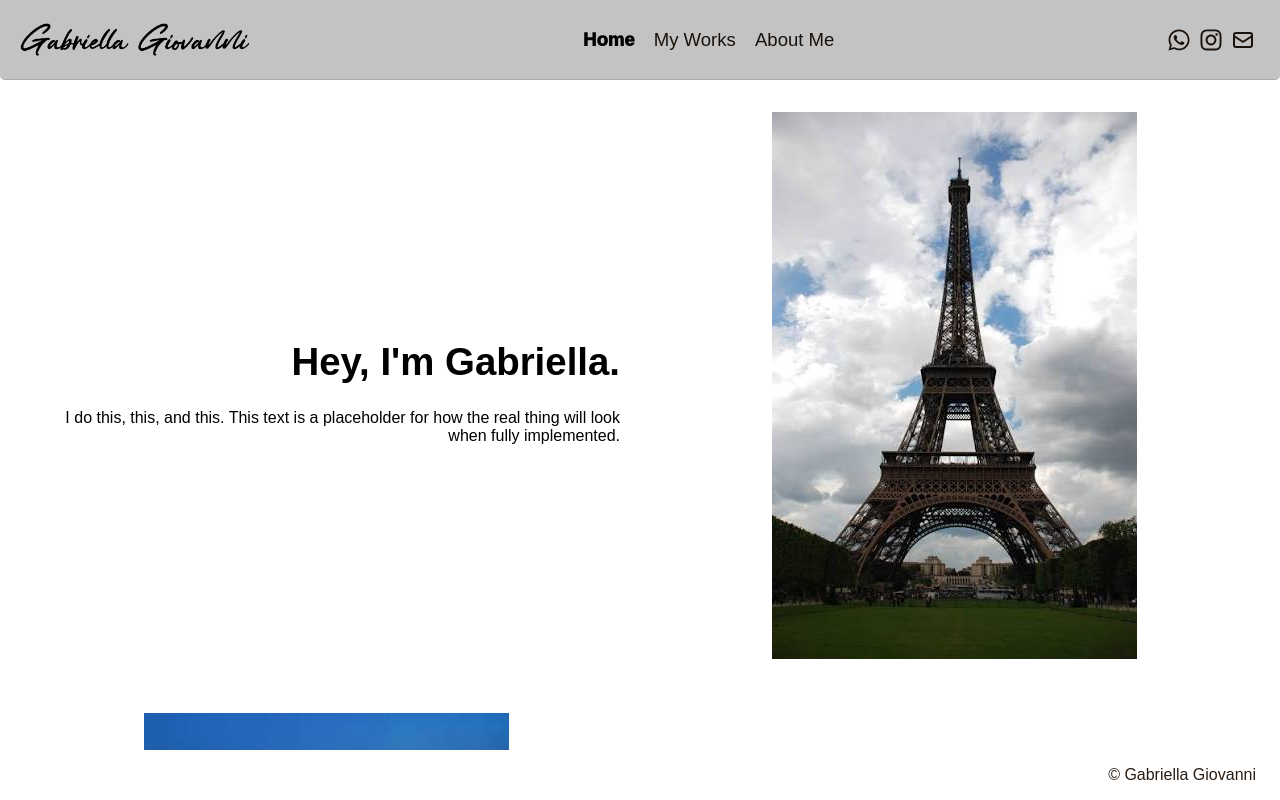
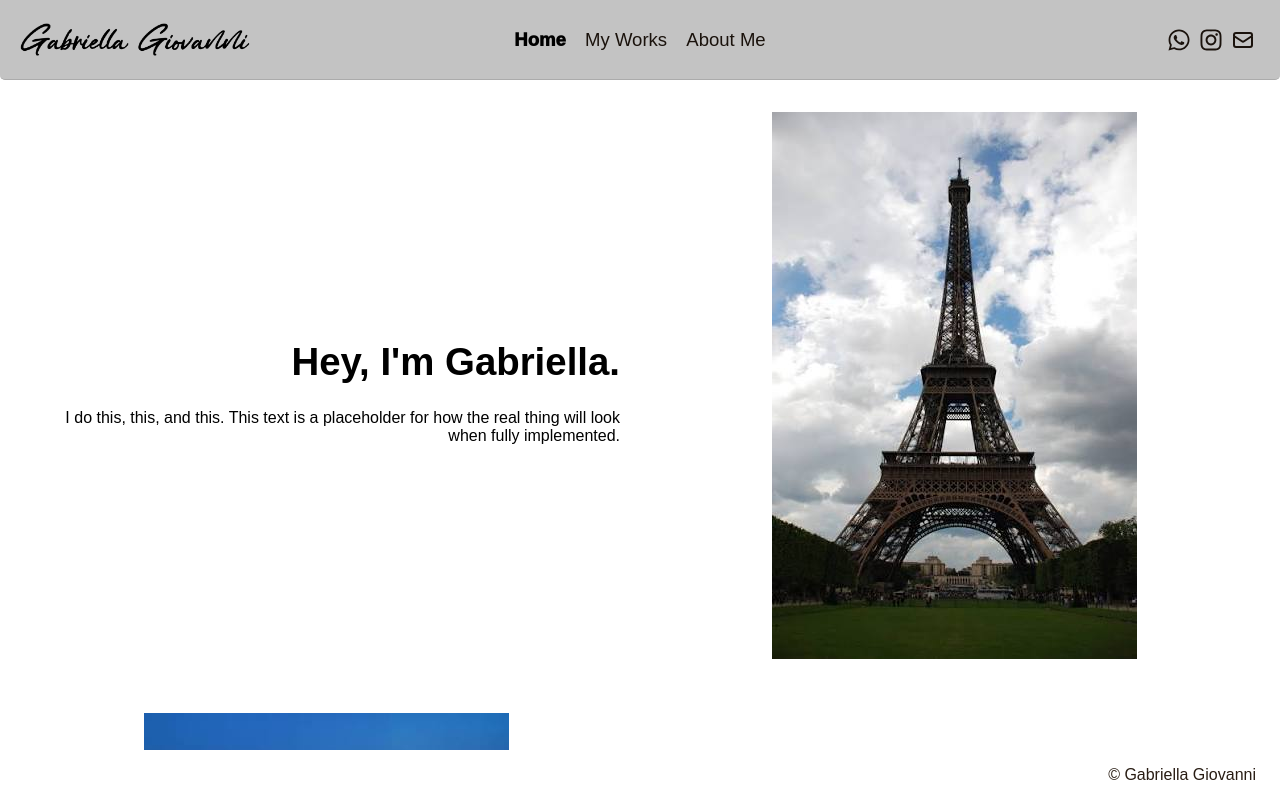
Before and after one commit to joshua-arnett/Client-Portfolio-Website, a React (Vite) app in the folder React App/: page /home in a window 1280 px wide. Built offline with nearby package versions, Linux system fonts and the light colour scheme.

Commit message:
Neatened topbar visual layout.

```diff
--- a/React App/src/components/TopBar.jsx
+++ b/React App/src/components/TopBar.jsx
@@ -26,7 +26,7 @@
   return (
     <>
       <div className="topbar">
-        <div className="logo">
+        <div className="logo-wrapper">
           <img src={logo} alt="Site logo" />
         </div>
 
--- a/React App/src/styles.css
+++ b/React App/src/styles.css
@@ -19,9 +19,8 @@
 */
 
 .topbar {
-  display: flex;
-  flex: none;
-  justify-content: space-between;
+  display: grid;
+  grid-template-columns: 1fr auto 1fr;
   align-items: center;
   width: 100%;
   height: 10vh;
@@ -31,12 +30,13 @@
   border-radius: 0 0 5px 5px;
 }
 
-.topbar .logo {
+.topbar .logo-wrapper {
+  justify-self: start;
   width: clamp(150px, 18vw, 270px);
   height: auto;
 }
 
-.topbar .logo img {
+.topbar .logo-wrapper img {
   display: block;
   height: 100%;
   max-height: 100%;
@@ -46,6 +46,7 @@
 
 /* topbar navigation links */
 .topbar .app-nav {
+  justify-self: center;
   display: flex;
   gap: clamp(0.7rem, 1.5vw, 1.4rem);
 }
@@ -63,6 +64,7 @@
 
 /* all social media icons, collectively */
 .topbar .social-container {
+  justify-self: end;
   display: flex;
   gap: 8px;
   margin: 5px 5px 0 0;
@@ -409,7 +411,7 @@
     text-align: center;
   }
 
-  .topbar .logo {
+  .topbar .logo-wrapper {
     width: 50vw;
   }
   /* hide nav and socials on small screens so only logo + menu remain */
```
